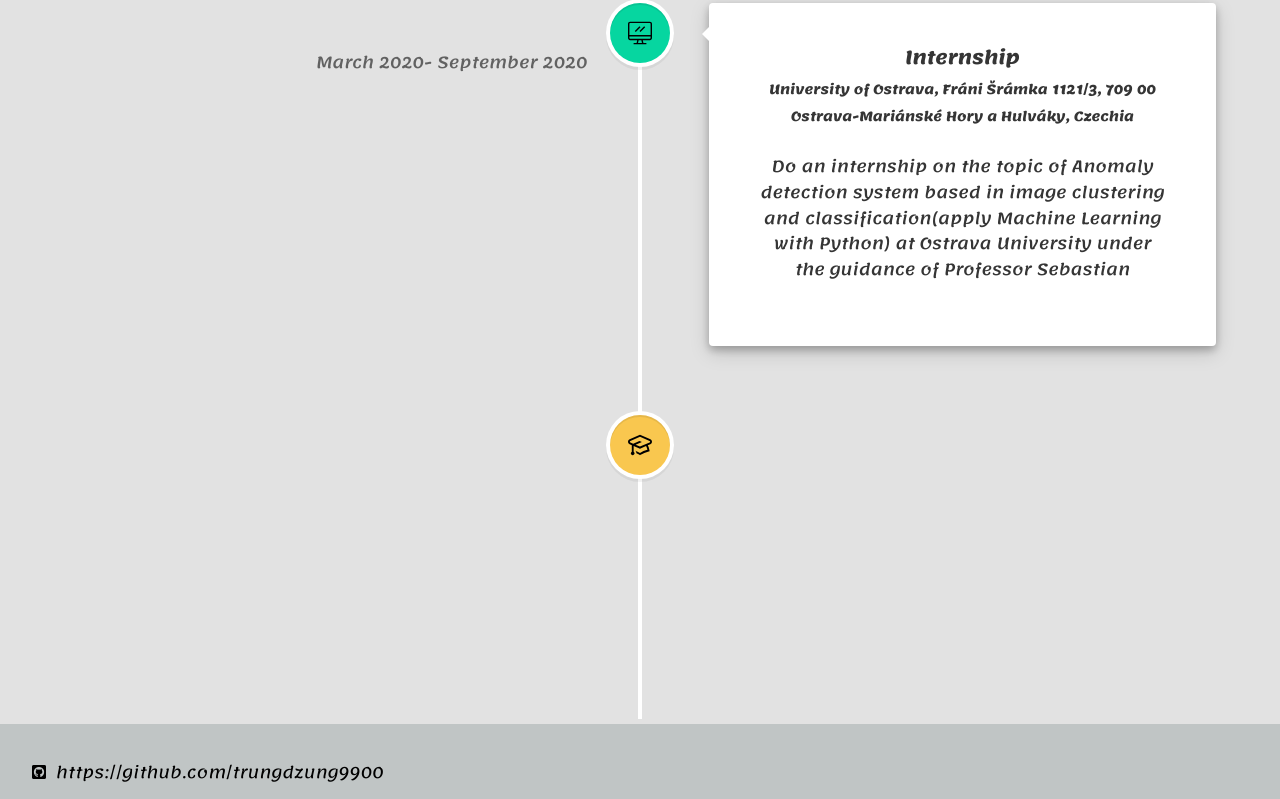
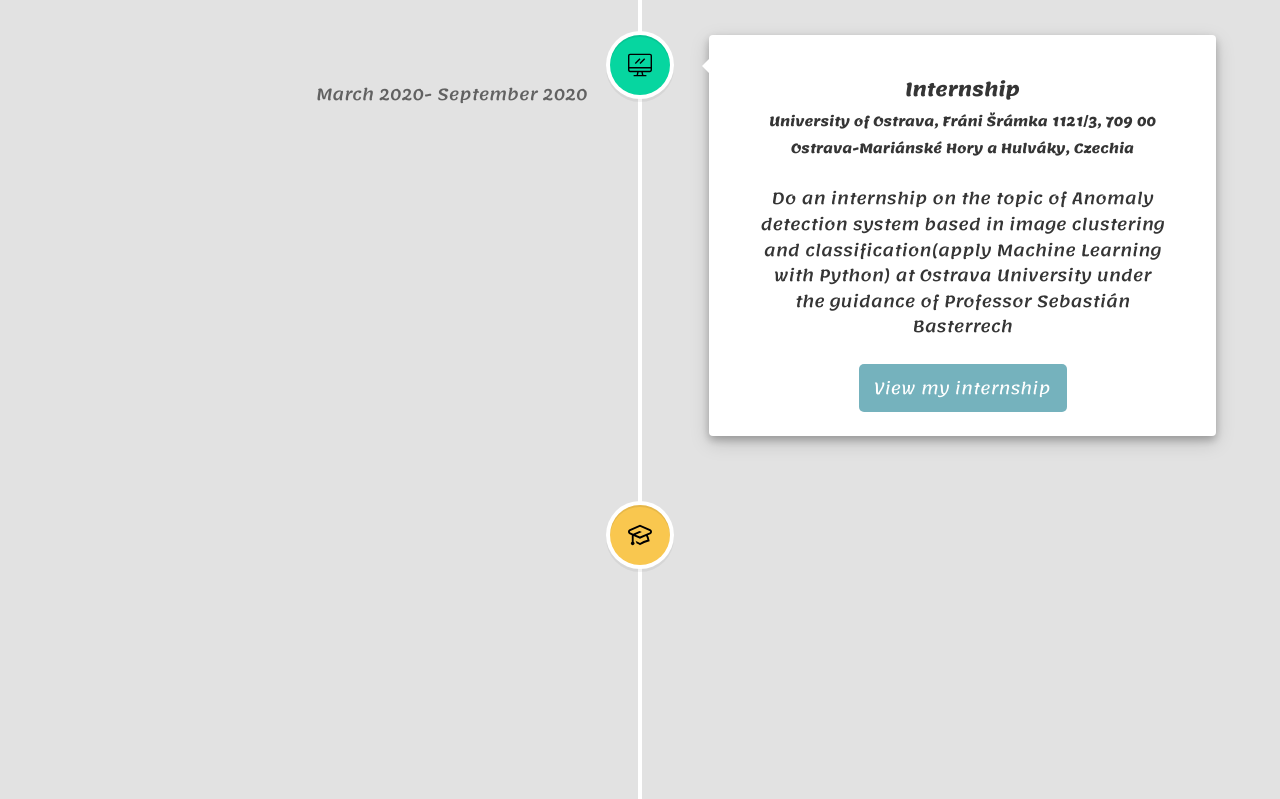
Before and after one commit to trungdzung9900/Personal-Website, a React app: page / in a window 1280 px wide. Shown: the part 2879-3678 px from the top of the page. Built offline with nearby package versions, Linux system fonts and the light colour scheme.

Commit message:
[Add Link and button to career]

```diff
--- a/src/components/CardSkill/Card.js
+++ b/src/components/CardSkill/Card.js
@@ -13,37 +13,30 @@
                     <CardItem
                         src="image/javascript.png"
                         text="JavaScript"
-                        path='/services'
                     />
                     <CardItem
                         src="image/typescript.png"
                         text="TypeScript"
-                        path='/services'
                     />
                     <CardItem
                         src="image/NodeJs.png"
                         text="NodeJs"
-                        path='/services'
                     />
                     <CardItem
                         src="image/mongodb.png"
                         text="Mongo DB"
-                        path='/services'
                     />
                     <CardItem
                         src="image/mySql.png"
                         text="My SQL"
-                        path='/services'
                     />
                     <CardItem
                         src="image/css3.svg"
                         text="CSS"
-                        path='/services'
                     />
                     <CardItem
                         src="image/html4.png"
                         text="HTML"
-                        path='/services'
                     />
                     {/* <CardItem
                         src="image/react.png"
@@ -53,17 +46,14 @@
                     <CardItem
                         src="image/Python.png"
                         text="Python"
-                        path='/services'
                     />
                     <CardItem
                         src="image/TensorFlow.png"
                         text="TensorFlow"
-                        path='/services'
                     />
                     <CardItem
                         src="image/Keras.png"
                         text="Keras"
-                        path='/services'
                     />
 
                 </ul>
--- a/src/components/Career/Career.css
+++ b/src/components/Career/Career.css
@@ -36,19 +36,19 @@
   }
 
   .workButton {
-    background-color: #06d6a0;
+    background-color: #75b2bd;
   }
 
   .workButton:hover {
-    background-color: #0ac593;
+    background-color: #75b2bd;
   }
 
   .schoolButton {
-    background-color: #f9c74f;
+    background-color: #ddaf6b;
   }
 
   .schoolButton:hover {
-    background-color: #f3bc3c;
+    background-color: #ddaf6b;
   }
 
 .title_experience {
--- a/src/components/Career/Career.js
+++ b/src/components/Career/Career.js
@@ -17,7 +17,7 @@
       <VerticalTimeline>
         {timelineElements.map((element, index) => {
           let isWorkIcon = element.icon === "work";
-          let showButton = element.buttonTex && element.buttonTex;
+          let showButton = element.buttonText && element.buttonText;
           return (
 
             <VerticalTimelineElement
@@ -40,7 +40,8 @@
                   className={`button ${
                     isWorkIcon ? "workButton" : "schoolButton"
                   }`}
-                  href="/"
+                  href = {element.link}
+                  target="_blank"
                 >
                   {element.buttonText}
                 </a>
--- a/src/components/Career/timelineElement.js
+++ b/src/components/Career/timelineElement.js
@@ -1,30 +1,33 @@
 let timelineElements = [
     {
-        id:1,
+        id: 1,
         title: "Backend Developer",
         location: "VMO Group, 18 Ton That Thuyet Street",
         description: "Working as backend developer role in project",
-        buttonText: "View more information",
+        buttonText: "View my company",
         date: "September 2020 - now",
-        icon: "work"
+        icon: "work",
+        link: "https://www.vmo.group/"
     },
     {
-        id:2,
+        id: 2,
         title: "Internship",
         location: "University of Ostrava, Fráni Šrámka 1121/3, 709 00 Ostrava-Mariánské Hory a Hulváky, Czechia",
-        description: "Do an internship on the topic of Anomaly detection system based in image clustering and classification(apply Machine Learning with Python) at Ostrava University under the guidance of Professor Sebastian ",
-        buttonText: "View more informantion",
+        description: "Do an internship on the topic of Anomaly detection system based in image clustering and classification(apply Machine Learning with Python) at Ostrava University under the guidance of Professor Sebastián Basterrech ",
+        buttonText: "View my internship",
         date: "March 2020- September 2020",
-        icon: "work"
+        icon: "work",
+        link: "https://sites.google.com/view/sbasterrech/home"
     },
     {
-        id:3,
+        id: 3,
         title: "Study",
         location: "University of Science and Technology of Ha Noi, 18C Hoang Quoc Viet Street",
         description: "Study Bachelor of Information Technology and Communication ",
-        buttonText: "View more informantion",
+        buttonText: "View my university",
         date: "August 2017-  September 2020",
-        icon: "study"
+        icon: "study",
+        link: "https://www.usth.edu.vn/en/"
     }
 ]
 export default timelineElements
--- a/src/components/information/Information.js
+++ b/src/components/information/Information.js
@@ -12,9 +12,9 @@
             </div>
             <div className="right-content" >
                 <div className="text-information">
-                    My name is Nguyen Trung Dung, I come from Ha Noi, Viet Nam, I am 22 year old.<br/>
+                    My name is Nguyen Trung Dung, I come from Ha Noi, Viet Nam, I am 22 years old.<br/>
                     I am passionate about music, photography, sports and programming. I am working as a back end development <br/>
-                    This is my website, hope you will have an interesting experience with this website
+                    This is my website, hope you will have an interesting experience.
                 </div>
             </div>
         </div>
```
